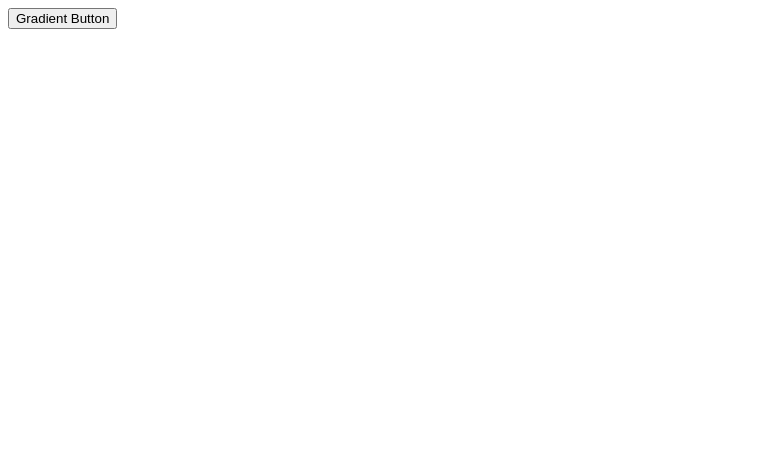
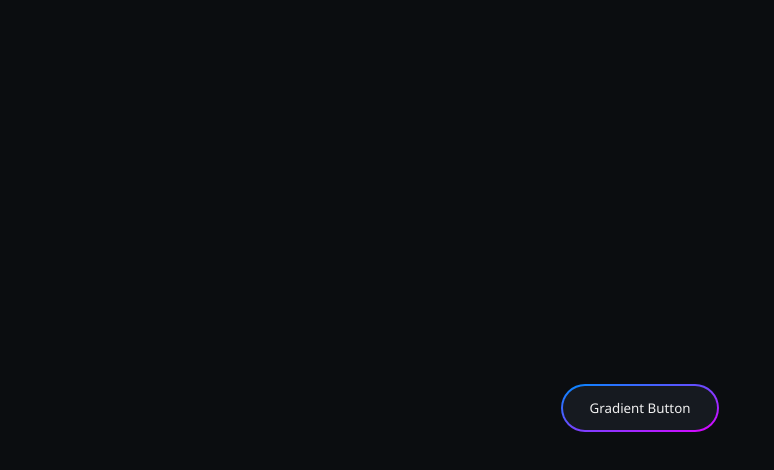
Before and after one commit to bell-ohh/gb_button, a plain HTML site: page index.html in a window 1280 px wide. Shown: the whole page, without its empty margins (0-774 px from the left). Drawn offline with Linux system fonts and the light colour scheme; the site is published under a folder, as on GitHub Pages, so addresses that start at the root find nothing.

Commit message:
added css file

```diff
--- a/index.html
+++ b/index.html
@@ -5,7 +5,7 @@
     <meta charset="UTF-8">
     <meta name="viewport" content="width=device-width, initial-scale=1.0">
     <title>CSS Border Button</title>
-    <link rel="stylesheet" href="/stylesheet.css">
+    <link rel="stylesheet" href="stylesheet.css">
 </head>
 
 <body>
```
